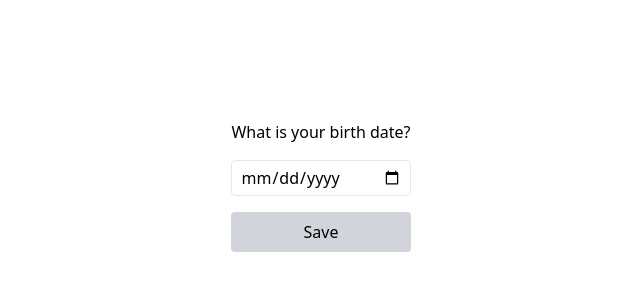
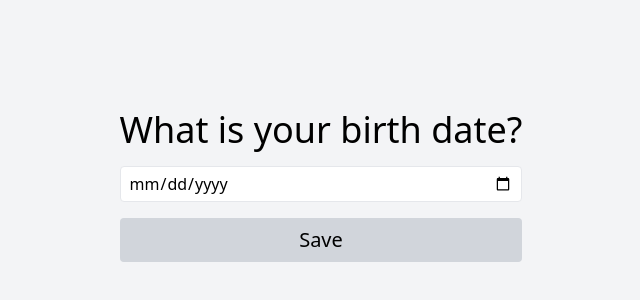
Before and after one commit to vitames404/memento-mori-calendar, a Nuxt app: page /details in a window 1280 px wide. Shown: the part 204-504 px from the top of the page, without its empty margins (319-959 px from the left). Built offline with nearby package versions, Linux system fonts and the light colour scheme.

Commit message:
First beta version

```diff
--- a/components/Date.vue
+++ b/components/Date.vue
@@ -1,7 +1,7 @@
 <template>
     <div id="clock" class="flex flex-col items-center w-full justify-center p-2">
-        <p id="date" class=" text-4xl font-bold p-3"> {{ date }} </p>
-        <p id="time" class=" text-4xl font-bold p-3"> {{ time }} </p>
+        <p id="date" class=" text-4xl p-3"> {{ date }} </p>
+        <p id="time" class=" text-4xl p-3"> {{ time }} </p>
     </div>
 </template>
 
--- a/components/Inputs.vue
+++ b/components/Inputs.vue
@@ -2,14 +2,14 @@
     <div class="flex justify-center">
       <form @submit.prevent="saveBirthdate">
         <section class="flex flex-col space-y-4">
-          <label for="birthdate" class="block">What is your birth date?</label>
+          <label for="birthdate" class="block text-4xl">What is your birth date?</label>
           <input
             id="birthdate"
             v-model="birthdate"
             type="date"
             class="border rounded px-2 py-1"
           />
-          <button type="submit" class="bg-gray-300 text-black py-2 px-4 rounded hover:bg-gray-400">Save</button>
+          <button type="submit" class="bg-gray-300 text-black py-2 px-4 rounded text-xl hover:bg-gray-400">Save</button>
         </section>
       </form>
     </div>
--- a/components/LifeCalendar.vue
+++ b/components/LifeCalendar.vue
@@ -1,17 +1,23 @@
 <template>
     <div class="life-calendar">
       <!-- Grid Container -->
-      <div class="grid grid-cols-30 md:grid-cols-52 gap-[5px]">
+      <div>
+        0 - 82 weeks (row) | 90 years average (total)
+      </div>
+      <div>
+      <div class="grid grid-cols-30 md:grid-cols-82 gap-[5px]">
         <!-- Generate 4,680 squares -->
         <div
           v-for="(square, index) in squares"
           :key="index"
           :class="[
-            'w-[4px] h-[4px]  md:w-[6px] md:h-[6px] border rounded-sm border-gray-600',
-            { 'bg-gray-500': isColored(index) },
+            'w-[4px] h-[4px]  md:w-[8px] md:h-[8px] border rounded-sm border-gray-600',
+            { 'bg-black': isColored(index) },
             { 'bg-gray-200': !isColored(index) },
           ]"
-        ></div>
+        >
+      </div>
+      </div>
       </div>
     </div>
   </template>
--- /dev/null
+++ b/components/Logout.vue
@@ -0,0 +1,26 @@
+<template>
+    <div class="flex justify-center flex-col items-center">
+      <!-- Logout Button with Icon -->
+      <button
+        @click="handleLogout"
+        class="bg-gray-300 text-black rounded pt-3 px-3 text-xl hover:bg-gray-400"
+      >
+        <Icon class="p-[15px]" name="uil:sign-out-alt" />
+      </button>
+    </div>
+  </template>
+
+  <script>
+  export default {
+    name: "Logout",
+    methods: {
+      handleLogout() {
+        // Remove birthdate from localStorage
+        localStorage.removeItem("birthdate");
+
+        // Refresh the page
+        this.$router.push('/details');
+      },
+    },
+  };
+  </script>
--- a/components/Title.vue
+++ b/components/Title.vue
@@ -1,6 +1,6 @@
 <template>
     <div class="flex justify-center">
-        <h1 class="text-4xl font-bold p-3">YOUR LIFE IN WEEKS</h1>
+        <h1 class="text-4xl display-swap pb-[30px]">YOUR LIFE IN WEEKS</h1>
     </div>
 </template>
 <script>
--- a/nuxt.config.ts
+++ b/nuxt.config.ts
@@ -1,7 +1,7 @@
 // nuxt.config.ts
 export default defineNuxtConfig({
   devtools: { enabled: true },
-  modules: ['@nuxtjs/tailwindcss', '@nuxtjs/color-mode'],
+  modules: ['@nuxtjs/tailwindcss', '@nuxtjs/color-mode', '@nuxt/fonts', '@nuxt/icon'],
 
   tailwindcss: {
     cssPath: '~/assets/css/tailwind.css', // Path to your custom Tailwind CSS file
--- a/package.json
+++ b/package.json
@@ -10,6 +10,9 @@
     "postinstall": "nuxt prepare"
   },
   "dependencies": {
+    "@nuxt/fonts": "^0.10.3",
+    "@nuxt/icon": "^1.10.3",
+    "@nuxtjs/google-fonts": "^3.2.0",
     "nuxt": "^3.15.3",
     "tailwindcss": "^3.4.17",
     "vue": "latest",
--- a/pages/details.vue
+++ b/pages/details.vue
@@ -1,5 +1,5 @@
 <template>
-    <div class="flex justify-center items-center min-h-screen w-full">
+    <div class="flex justify-center germania-one-regular items-center min-h-screen bg-gray-100 w-full">
       <div class="max-w-[80%] md:max-w-[60%] pb-5">
         <Inputs/>
       </div>
@@ -10,3 +10,11 @@
     import Inputs from '../components/Inputs.vue'
     import TitleMM from '../components/Title.vue'
   </script>
+
+<style scoped>
+  .germania-one-regular {
+    font-family: "Germania One", system-ui;
+    font-weight: 400;
+    font-style: normal;
+  }
+</style>
--- a/pages/index.vue
+++ b/pages/index.vue
@@ -1,10 +1,13 @@
 <template>
-        <TitleMM/>
-        <Date/>
-        <div class="flex justify-center w-[100%]">
-            <div class="max-w-[80%] md:max-w-[60%] pb-[20px]">
-                <LifeCalendar/>
+        <div class=" min-w-screen min-h-screen germania-one-regular bg-gray-100 ">
+            <Date/>
+            <TitleMM/>
+            <div class="flex justify-center w-[100%]">
+                <div class="max-w-[80%] md:max-w-[60%] pb-[20px]">
+                    <LifeCalendar/>
+                </div>
             </div>
+            <Logout/>
         </div>
 </template>
 
@@ -12,4 +15,13 @@
     import Date from '../components/Date.vue'
     import TitleMM from '../components/Title.vue'
     import LifeCalendar from '../components/LifeCalendar.vue'
+    import Logout from '../components/Logout.vue'
 </script>
+
+<style scoped>
+.germania-one-regular {
+  font-family: "Germania One", system-ui;
+  font-weight: 400;
+  font-style: normal;
+}
+</style>
--- a/tailwind.config.js
+++ b/tailwind.config.js
@@ -5,7 +5,7 @@ export default {
   theme: {
     extend: {
       gridTemplateColumns: {
-        '52': 'repeat(52, minmax(0, 1fr))',
+        '82': 'repeat(82, minmax(0, 1fr))',
         '30': 'repeat(30, minmax(0, 1fr))',
       },
     },
```
Also changed, not shown: 1 other file (tests, documents, lock files or other folders).
